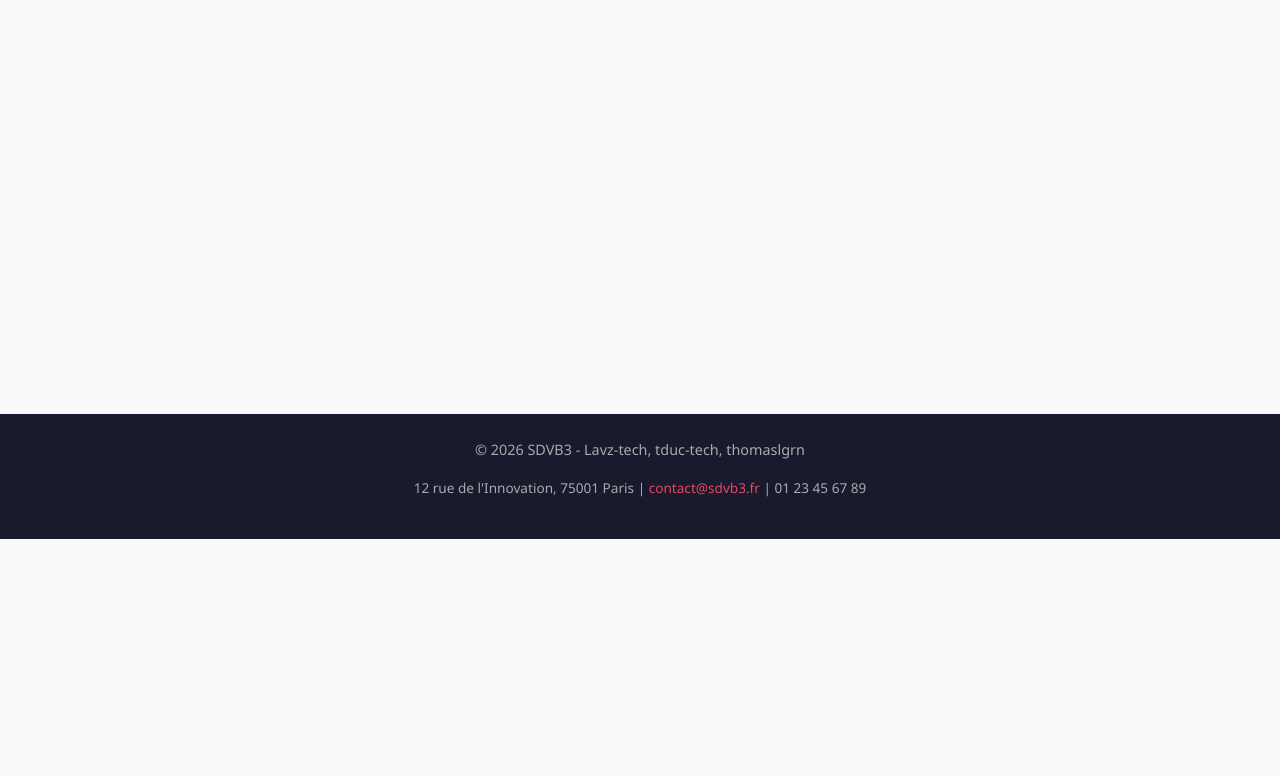
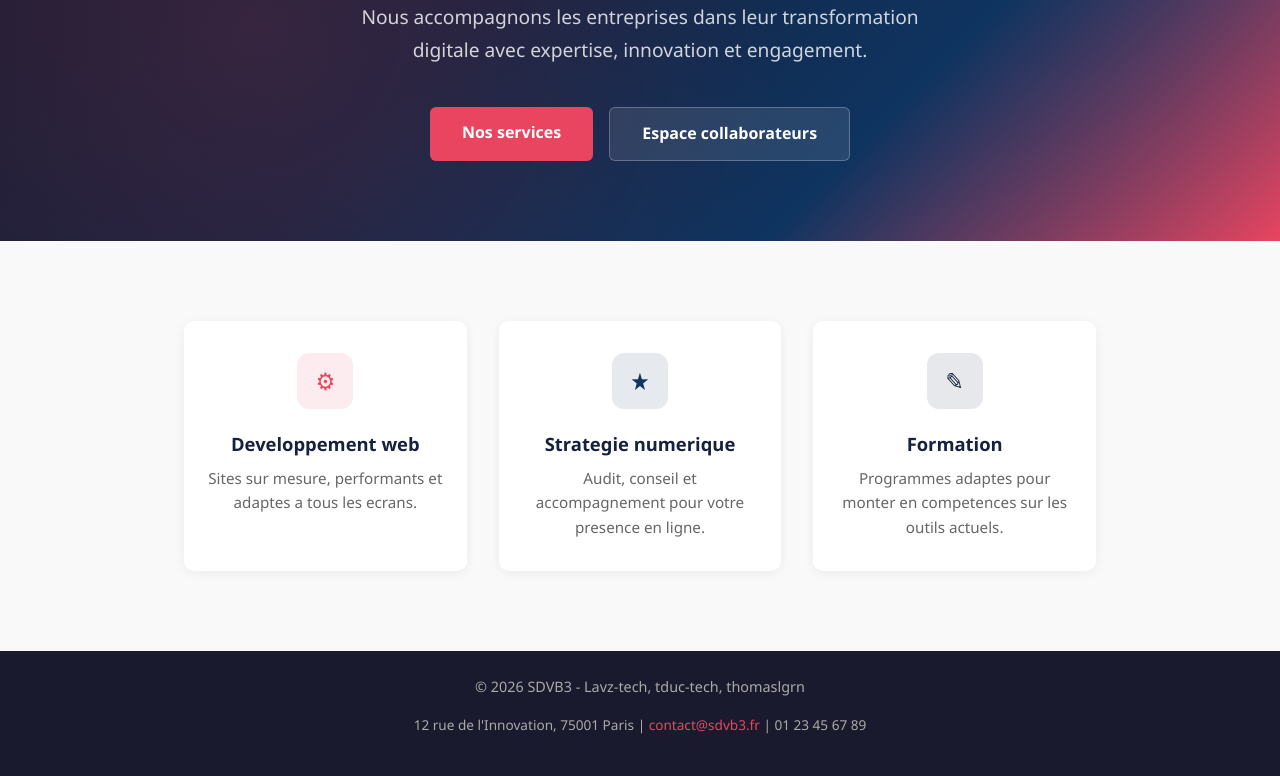
Before and after one commit to Lavz-tech/site-sdvb3, a website: page index.html in a window 1280 px wide. Shown: the part 261-1037 px from the top of the page. Before the commit the page ends 800 px from the top, so only its background shows below. Drawn offline with Linux system fonts and the light colour scheme.

Commit message:
Ameliorer le design de la page accueil avec hero et grille de features

```diff
--- a/index.html
+++ b/index.html
@@ -5,6 +5,158 @@
   <meta name="viewport" content="width=device-width, initial-scale=1.0">
   <title>Accueil | SDVB3</title>
   <link rel="stylesheet" href="css/style.css">
+  <style>
+    /* === Hero Section === */
+    .hero {
+      position: relative;
+      background: linear-gradient(135deg, #1a1a2e 0%, #16213e 40%, #0f3460 70%, #e94560 100%);
+      padding: 6rem 2rem 5rem;
+      text-align: center;
+      overflow: hidden;
+    }
+
+    .hero::before {
+      content: "";
+      position: absolute;
+      inset: 0;
+      background:
+        radial-gradient(circle at 20% 50%, rgba(233, 69, 96, 0.15) 0%, transparent 50%),
+        radial-gradient(circle at 80% 20%, rgba(15, 52, 96, 0.3) 0%, transparent 40%);
+      pointer-events: none;
+    }
+
+    .hero h1 {
+      font-size: 3rem;
+      color: #fff;
+      margin-bottom: 1.2rem;
+      letter-spacing: -0.02em;
+      animation: fadeUp 0.8s ease-out both;
+    }
+
+    .hero .subtitle {
+      font-size: 1.2rem;
+      color: rgba(255, 255, 255, 0.8);
+      max-width: 600px;
+      margin: 0 auto 2.5rem;
+      line-height: 1.7;
+      animation: fadeUp 0.8s ease-out 0.15s both;
+    }
+
+    .hero .cta-group {
+      display: flex;
+      gap: 1rem;
+      justify-content: center;
+      flex-wrap: wrap;
+      animation: fadeUp 0.8s ease-out 0.3s both;
+    }
+
+    .hero .cta {
+      display: inline-block;
+      padding: 0.85rem 2rem;
+      border-radius: 6px;
+      text-decoration: none;
+      font-weight: 600;
+      font-size: 1rem;
+      transition: transform 0.2s, box-shadow 0.2s;
+    }
+
+    .hero .cta:hover {
+      transform: translateY(-2px);
+      box-shadow: 0 6px 20px rgba(0, 0, 0, 0.25);
+    }
+
+    .hero .cta-primary {
+      background: #e94560;
+      color: #fff;
+    }
+
+    .hero .cta-secondary {
+      background: rgba(255, 255, 255, 0.1);
+      color: #fff;
+      border: 1px solid rgba(255, 255, 255, 0.25);
+      backdrop-filter: blur(4px);
+    }
+
+    /* === Features grid === */
+    .features {
+      display: grid;
+      grid-template-columns: repeat(auto-fit, minmax(240px, 1fr));
+      gap: 2rem;
+      margin: 3rem 0;
+    }
+
+    .feature {
+      background: #fff;
+      border-radius: 10px;
+      padding: 2rem 1.5rem;
+      box-shadow: 0 2px 12px rgba(0, 0, 0, 0.06);
+      text-align: center;
+      transition: transform 0.25s, box-shadow 0.25s;
+      animation: fadeUp 0.6s ease-out both;
+    }
+
+    .feature:nth-child(1) { animation-delay: 0.1s; }
+    .feature:nth-child(2) { animation-delay: 0.2s; }
+    .feature:nth-child(3) { animation-delay: 0.3s; }
+
+    .feature:hover {
+      transform: translateY(-4px);
+      box-shadow: 0 8px 24px rgba(0, 0, 0, 0.1);
+    }
+
+    .feature .icon {
+      width: 56px;
+      height: 56px;
+      border-radius: 12px;
+      display: flex;
+      align-items: center;
+      justify-content: center;
+      margin: 0 auto 1.2rem;
+      font-size: 1.5rem;
+    }
+
+    .feature:nth-child(1) .icon { background: rgba(233, 69, 96, 0.1); color: #e94560; }
+    .feature:nth-child(2) .icon { background: rgba(15, 52, 96, 0.1); color: #0f3460; }
+    .feature:nth-child(3) .icon { background: rgba(22, 33, 62, 0.1); color: #16213e; }
+
+    .feature h2 {
+      font-size: 1.15rem;
+      margin-bottom: 0.5rem;
+    }
+
+    .feature p {
+      font-size: 0.95rem;
+      color: #666;
+      margin: 0;
+    }
+
+    /* === Animations === */
+    @keyframes fadeUp {
+      from {
+        opacity: 0;
+        transform: translateY(24px);
+      }
+      to {
+        opacity: 1;
+        transform: translateY(0);
+      }
+    }
+
+    /* === Responsive hero === */
+    @media (max-width: 600px) {
+      .hero {
+        padding: 4rem 1.5rem 3.5rem;
+      }
+
+      .hero h1 {
+        font-size: 2rem;
+      }
+
+      .hero .subtitle {
+        font-size: 1rem;
+      }
+    }
+  </style>
 </head>
 <body>
   <nav>
@@ -16,17 +168,36 @@
     </ul>
   </nav>
 
+  <section class="hero">
+    <h1>Bienvenue chez SDVB3</h1>
+    <p class="subtitle">
+      Nous accompagnons les entreprises dans leur transformation digitale
+      avec expertise, innovation et engagement.
+    </p>
+    <div class="cta-group">
+      <a href="services.html" class="cta cta-primary">Nos services</a>
+      <a href="connexion.html" class="cta cta-secondary">Espace collaborateurs</a>
+    </div>
+  </section>
+
   <main>
-    <h1>Bienvenue chez SDVB3</h1>
-    <p>
-      SDVB3 est une entreprise innovante qui accompagne ses clients dans la
-      transformation digitale. Notre expertise couvre le developpement web,
-      le conseil en strategie numerique et la formation professionnelle.
-    </p>
-    <p>
-      Decouvrez nos <a href="services.html">services</a> ou connectez-vous
-      a votre <a href="connexion.html">espace collaborateurs</a>.
-    </p>
+    <div class="features">
+      <div class="feature">
+        <div class="icon">&#9881;</div>
+        <h2>Developpement web</h2>
+        <p>Sites sur mesure, performants et adaptes a tous les ecrans.</p>
+      </div>
+      <div class="feature">
+        <div class="icon">&#9733;</div>
+        <h2>Strategie numerique</h2>
+        <p>Audit, conseil et accompagnement pour votre presence en ligne.</p>
+      </div>
+      <div class="feature">
+        <div class="icon">&#9998;</div>
+        <h2>Formation</h2>
+        <p>Programmes adaptes pour monter en competences sur les outils actuels.</p>
+      </div>
+    </div>
   </main>
 
   <footer>
```
